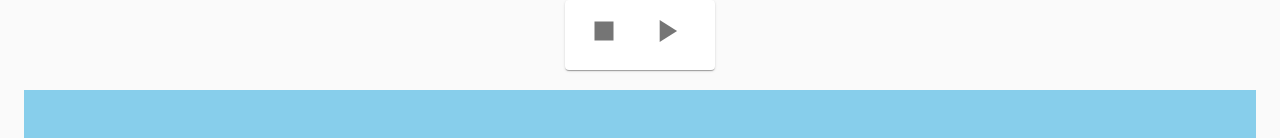
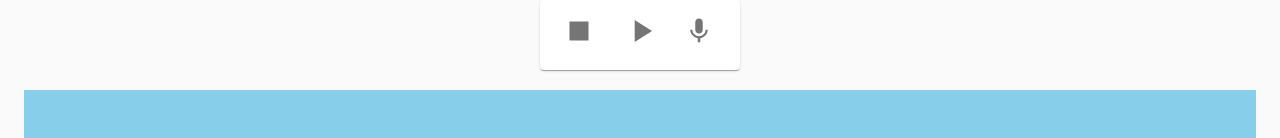
Before and after one commit to martinmazas/loop-machine-moveo, a React (Create React App) app: page / in a window 1280 px wide. Shown: the top 138 px of the page. Built offline with nearby package versions, Linux system fonts and the light colour scheme.

Commit message:
working on record and deployment

```diff
--- a/package.json
+++ b/package.json
@@ -8,6 +8,7 @@
     "@testing-library/jest-dom": "^5.14.1",
     "@testing-library/react": "^11.2.7",
     "@testing-library/user-event": "^12.8.3",
+    "audio-react-recorder": "^1.0.4",
     "react": "^17.0.2",
     "react-dom": "^17.0.2",
     "react-howler": "^5.2.0",
@@ -37,5 +38,8 @@
       "last 1 firefox version",
       "last 1 safari version"
     ]
+  },
+  "devDependencies": {
+    "husky": "^7.0.2"
   }
 }
--- a/src/Components/MediaControlCard.js
+++ b/src/Components/MediaControlCard.js
@@ -1,14 +1,16 @@
-import React from 'react';
+import React, { useState } from 'react';
 import { makeStyles } from '@material-ui/core/styles';
 import Card from '@material-ui/core/Card';
 import IconButton from '@material-ui/core/IconButton';
 import PlayArrowIcon from '@material-ui/icons/PlayArrow';
 import StopIcon from '@material-ui/icons/Stop';
+import MicIcon from '@material-ui/icons/Mic';
+import AudioReactRecorder, { RecordState } from 'audio-react-recorder';
 
 const useStyles = makeStyles((theme) => ({
   root: {
     display: 'flex',
-    maxWidth: 150,
+    maxWidth: 200,
     maxHeight: 100,
     margin: '0 auto'
   },
@@ -36,6 +38,7 @@ const useStyles = makeStyles((theme) => ({
 
 export default function MediaControlCard(props) {
   const classes = useStyles();
+  const [recordState, setRecordState] = useState(null);
 
   return (
     <Card className={classes.root}>
@@ -47,6 +50,10 @@ export default function MediaControlCard(props) {
           <IconButton onClick={() => props.setPlaying(true)} aria-label="play">
             <PlayArrowIcon className={classes.playIcon} />
           </IconButton>
+          <IconButton onClick={() => props.setPlaying(true)}>
+            {/* <AudioReactRecorder style={{ width: 40, height: 40 }} state={recordState} onStop={console.log('audio')} /> */}
+            <MicIcon style={{ width: 30, height: 30 }} />
+          </IconButton>
         </div>
       </div>
     </Card>
--- a/src/Components/Pad.js
+++ b/src/Components/Pad.js
@@ -4,6 +4,7 @@ import Container from '@material-ui/core/Container';
 import MediaControlCard from './MediaControlCard';
 import Square from './Square';
 import allLoops from '../Data/samples.json';
+import RecordLoop from './RecordLoop';
 
 const styles = {
     wrapper: {
@@ -33,6 +34,7 @@ export default function Pad() {
             <CssBaseline />
             <Container fixed style={styles.wrapper}>
                 <MediaControlCard loops={loops.filter(loop => loop.state === 'on')} setPlaying={setPlaying} />
+                <RecordLoop />
                 <div style={styles.squares}>
                     {loops.map((loop => (
                         <Square key={loop.id} loop={loop} changeLoopState={changeLoopState} playing={playing} setPlaying={setPlaying} />
--- /dev/null
+++ b/src/Components/RecordLoop.js
@@ -0,0 +1,15 @@
+import React, { useState } from 'react';
+import AudioReactRecorder, { RecordState } from 'audio-react-recorder';
+
+
+export default function RecordLoop(props) {
+    const [recordState, setRecordState] = useState(null);
+
+    return (
+        <div>
+            {/* <button>HELLLLOOO</button> */}
+            {/* <AudioReactRecorder state={recordState} onStop={console.log('audio')} /> */}
+
+        </div>
+    )
+}
```
Also changed, not shown: 1 other file (tests, documents, lock files or other folders).
